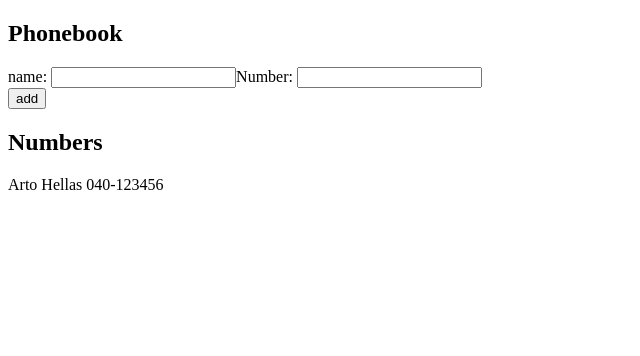
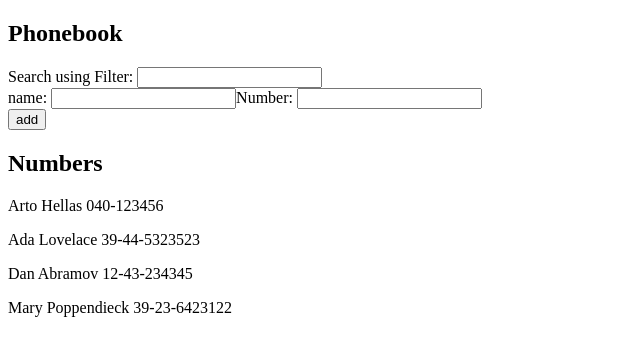
Before and after one commit to navdiya-nikunj/Fullstack-course-Uni-of-Helsinki, a React (Vite) app in the folder part2/phonebook/: page / in a window 1280 px wide. Shown: the top 356 px of the page, without its empty margins (0-640 px from the left). Built offline with nearby package versions, Linux system fonts and the light colour scheme.

Commit message:
Exercise 2.10

```diff
--- a/part2/phonebook/src/App.jsx
+++ b/part2/phonebook/src/App.jsx
@@ -1,12 +1,17 @@
 import { useState } from "react";
-
+import  Filter  from "./components/Filter"
+import PersonForm from "./components/PersonForm";
+import Persons from "./components/Persons";
 
 const App = () => {
   const [persons, setPersons] = useState([
-    { name: 'Arto Hellas',
-  number: '040-123456' },
+    { name: 'Arto Hellas', number: '040-123456', id: 1 },
+    { name: 'Ada Lovelace', number: '39-44-5323523', id: 2 },
+    { name: 'Dan Abramov', number: '12-43-234345', id: 3 },
+    { name: 'Mary Poppendieck', number: '39-23-6423122', id: 4 }
   ])
-  const [newcontact, setNewContact] = useState({})
+  const [newcontact, setNewContact] = useState({});
+  const [search, setSearch] = useState("");
 
   const handleInput = (event) => {
     const newobj = {...newcontact}
@@ -23,25 +28,21 @@ const App = () => {
       alert(`${newcontact.name} is already added to phonebook`);
       return;
     }
-    setPersons(persons.concat(newcontact));
-    setNewContact({name: "", number: ""});
+    setPersons(persons.concat({...newcontact,id:persons.length+1}));
+    setNewContact({name: "", number: "" });
   }
+
+  const handleSearch = (event) => {
+    setSearch(event.target.value);
+  }
+
   return (
     <div>
       <h2>Phonebook</h2>
-      <form onSubmit={handleSubmit}>
-        <div>
-          name: <input type="text" name="name" value={newcontact.name} onChange={handleInput}/>
-          Number: <input type="tel" name="number" value={newcontact.number} onChange={handleInput}/>
-        </div>
-        <div>
-          <button type="submit">add</button>
-        </div>
-      </form>
+      <Filter search={search} handleSearch={handleSearch}/>
+      <PersonForm newcontact={newcontact} handleInput={handleInput} handleSubmit={handleSubmit}/>
       <h2>Numbers</h2>
-      {persons.map((person)=>{
-        return <p key={person.name}>{person.name} {person.number}</p>
-      })}
+      <Persons persons={persons} search={search}/>
     </div>
   )
 }
--- /dev/null
+++ b/part2/phonebook/src/components/Filter.jsx
@@ -0,0 +1,13 @@
+import { useState } from "react"
+
+const Filter = ({search,handleSearch}) => {
+
+    return(
+        <div>
+            Search using Filter: <input type="text" value={search} onChange={handleSearch} />
+        </div>
+    )
+
+}
+
+export default Filter;
--- /dev/null
+++ b/part2/phonebook/src/components/PersonForm.jsx
@@ -0,0 +1,16 @@
+const PersonForm = ({newcontact,handleInput,handleSubmit})=> {
+    return(
+        <div>
+            <form onSubmit={handleSubmit} >
+            <div>
+          name: <input type="text" name="name" value={newcontact.name} onChange={handleInput}/>
+          Number: <input type="tel" name="number" value={newcontact.number} onChange={handleInput}/>
+        </div>
+        <div>
+          <button type="submit">add</button>
+        </div>
+            </form>
+        </div>
+    )
+}
+export default PersonForm;
--- /dev/null
+++ b/part2/phonebook/src/components/Persons.jsx
@@ -0,0 +1,16 @@
+const Persons = ({persons , search}) => {
+
+    return(
+        <div>
+        {persons.map((person)=>{
+            if(!search){
+                return <p key={person.name}>{person.name} {person.number}</p>
+            }else if(person.name.toLowerCase().includes(search.toLowerCase())){
+                return <p key={person.name}>{person.name} {person.number}</p>
+            }
+        })}
+    </div>
+
+    )
+}
+export default Persons;
```
